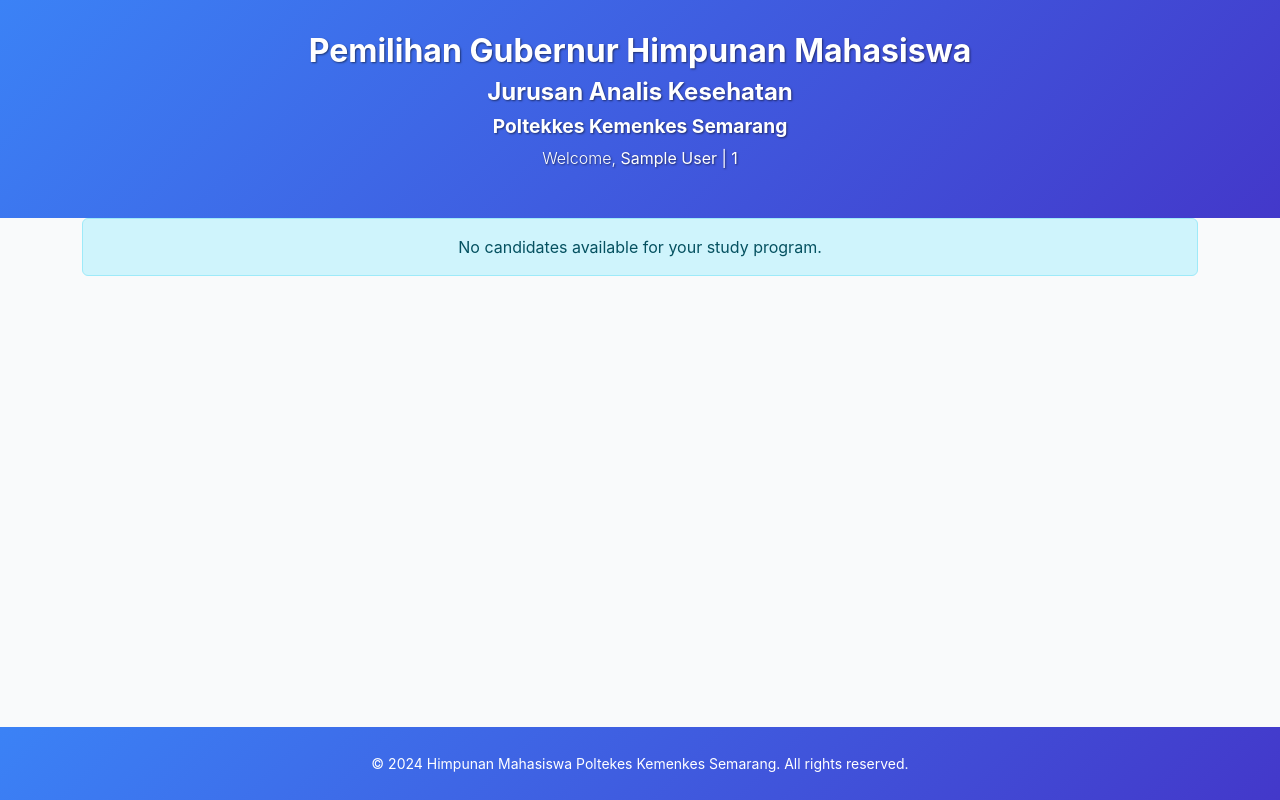
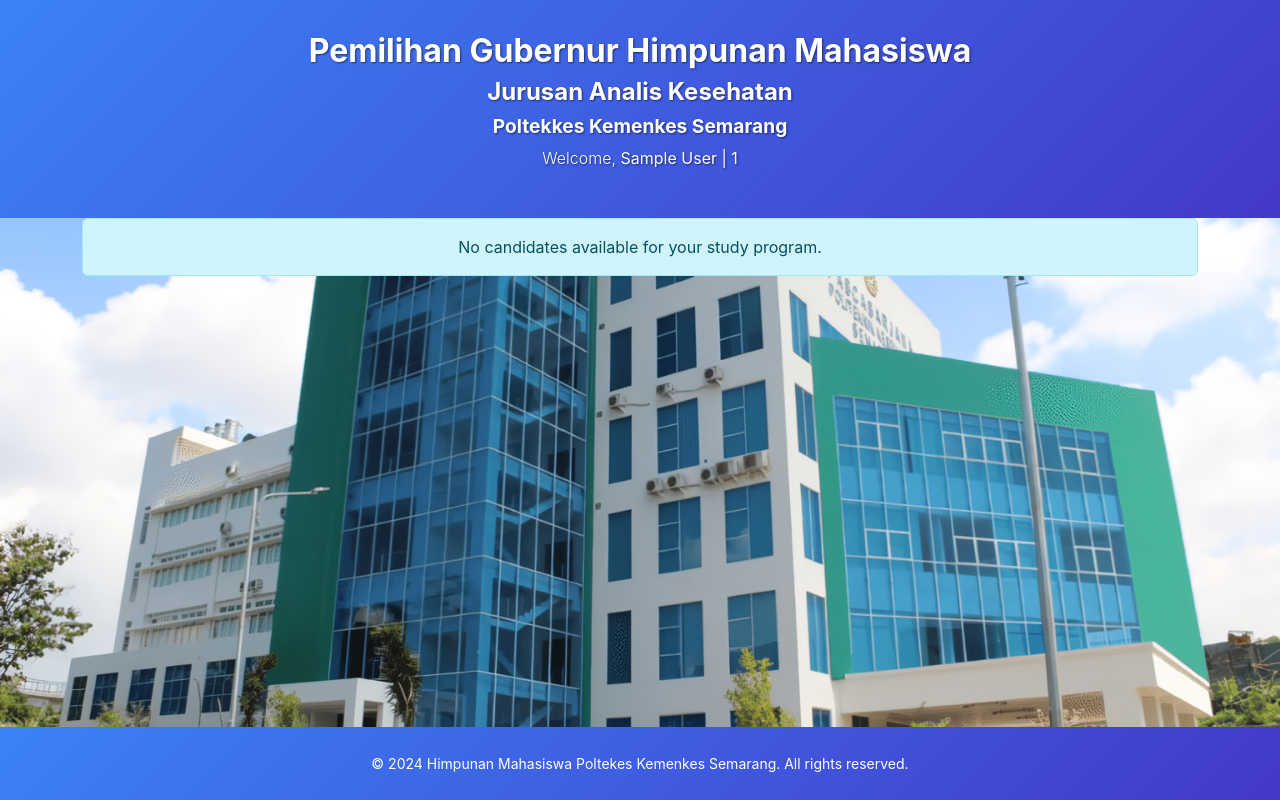
Before and after one commit to arydianprtma/hima_cilacap, a PHP site: page /dashboard.php in a window 1280 px wide. Run offline with PHP 8.4, Linux system fonts and the light colour scheme; the visitor is signed in with stand-in values (Sample User, id 1); data that the repository does not hold is empty.

Commit message:
Update dashboard.php

```diff
--- a/dashboard.php
+++ b/dashboard.php
@@ -48,6 +48,16 @@ if (!$result_kandidat) {
             background-color: var(--bg-primary);
             font-family: 'Inter', -apple-system, BlinkMacSystemFont, 'Segoe UI', Roboto, Oxygen, Ubuntu, Cantarell, 'Open Sans', 'Helvetica Neue', sans-serif;
             color: var(--text-dark);
+        }
+
+        body {
+        background-image: url('uploads/kampus.jpg'); /* Ganti dengan path gambar kamu */
+        background-size: cover; /* Supaya gambar memenuhi seluruh layar */
+        background-position: center; /* Posisikan di tengah */
+        background-repeat: no-repeat; /* Jangan ulang gambar */
+        background-attachment: fixed; /* Biar gambar tetap diam saat di-scroll */
+        font-family: 'Inter', sans-serif;
+        color: var(--text-dark);
         }
 
         .voting-header {
```
